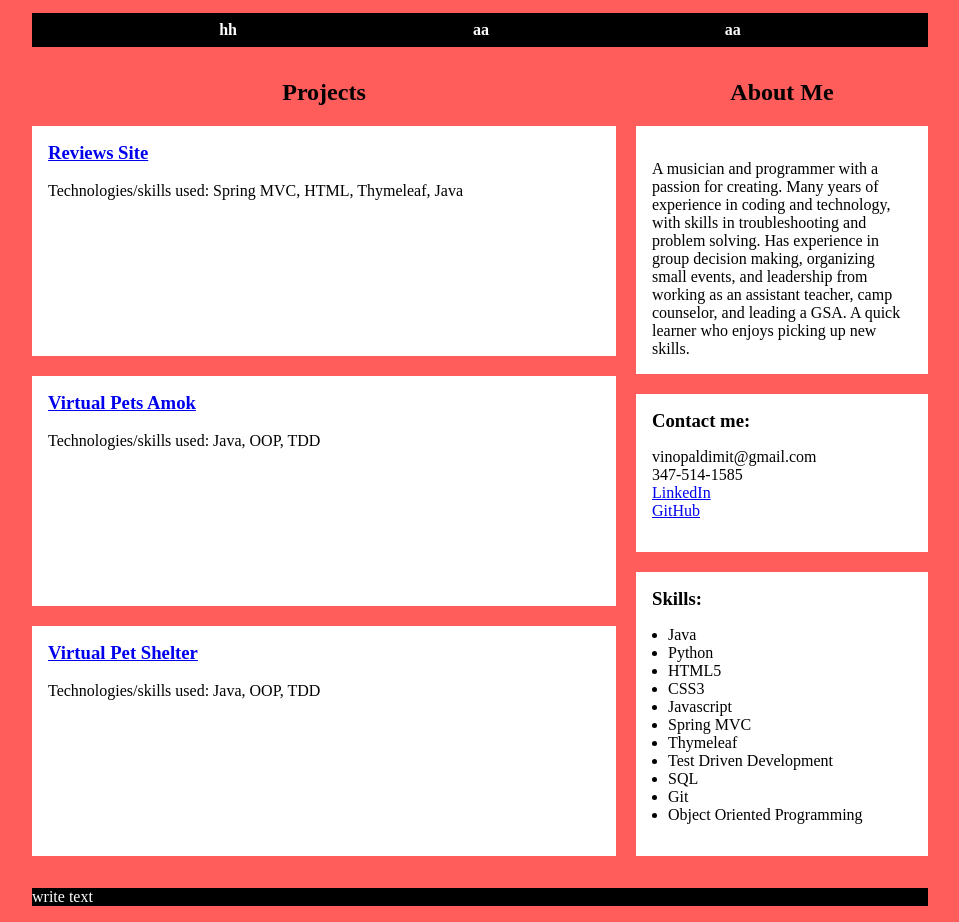
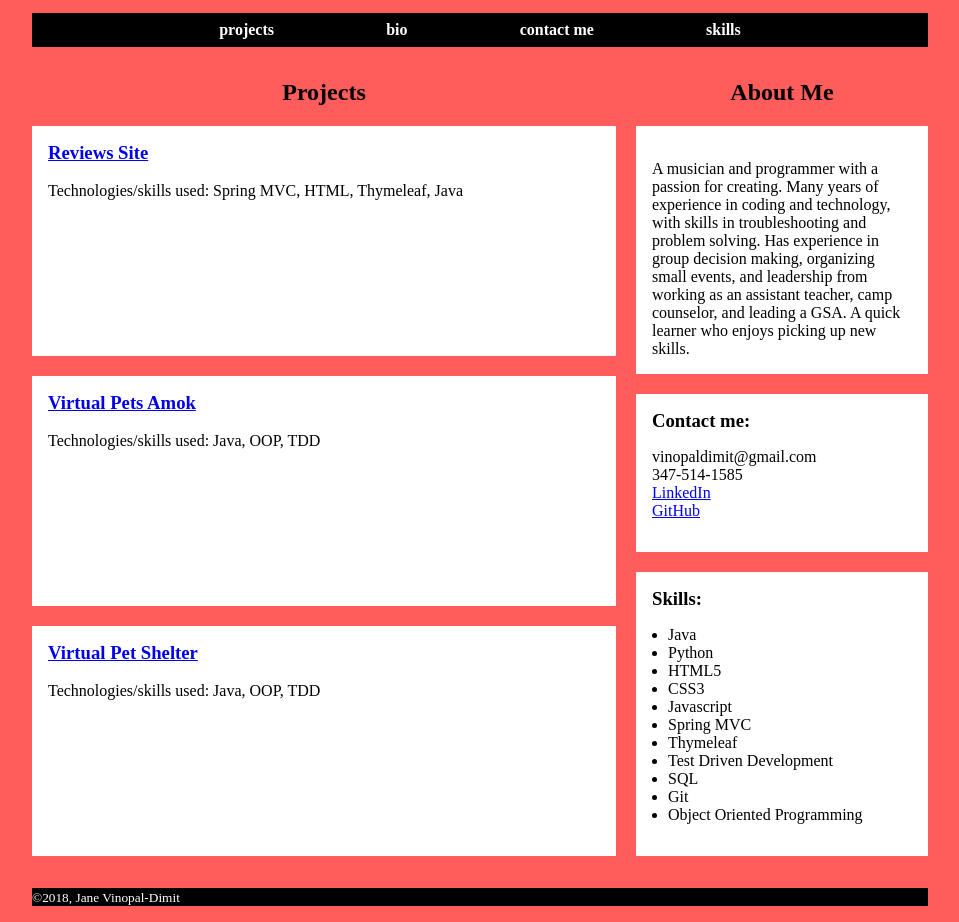
Before and after one commit to vinopaldimit/vinopaldimit.github.io, a plain HTML site: page index.html in a window 1280 px wide. Shown: the part 40-962 px from the top of the page, without its empty margins (160-1119 px from the left). Drawn offline with Linux system fonts and the light colour scheme.

Commit message:
Added links to nav.

```diff
--- a/index.html
+++ b/index.html
@@ -14,14 +14,15 @@
 			<h1>Jane Vinopal-Dimit</h1>
 			<nav>
 				<ul>
-					<li><a href="#">hh</a></li>
-					<li><a href="#">aa</a></li>
-					<li><a href="#">aa</a></li>
+					<li><a href="#projectSection">projects</a></li>
+					<li><a href="#bio">bio</a></li>
+					<li><a href="#contact">contact me</a></li>
+					<li><a href="#skills">skills</a></li>
 				</ul>
 			</nav>
 		</header>
 		<main>
-			<section class="projects">
+			<section class="projects" id="projectSection">
 				<h2>Projects</h2>
 				<article>
 					<h3><a href="https://github.com/vinopaldimit/reviews-site">Reviews Site</a></h3>
@@ -51,14 +52,14 @@
 
 			<section class="aboutMe">
 				<h2>About Me</h2>
-				<article>
+				<article id="bio">
 					<figure>
 						<img src="" alt="">
 					</figure>
 					<p>A musician and programmer with a passion for creating. Many years of experience in coding and technology, with skills in troubleshooting and problem solving. Has experience in group decision making, organizing small events, and leadership from working as an assistant teacher, camp counselor, and leading a GSA. A quick learner who enjoys picking up new skills.</p>
 				</article>
 
-				<article>
+				<article id="contact">
 					<h3>Contact me:</h3>
 					<ul class="contactInfo">
 						<li>vinopaldimit@gmail.com</li>
@@ -68,7 +69,7 @@
 					</ul>
 				</article>
 
-				<article>
+				<article id="skills">
 					<h3>Skills:</h3>
 					<ul class="skillsList">
 						<li>Java</li>
@@ -87,7 +88,9 @@
 			</section>
 		</main>
 
-		<footer>write text</footer>
+		<footer>
+			<small>&copy;2018, Jane Vinopal-Dimit</small>
+		</footer>
 	</div>
 </body>
 </html>
```
